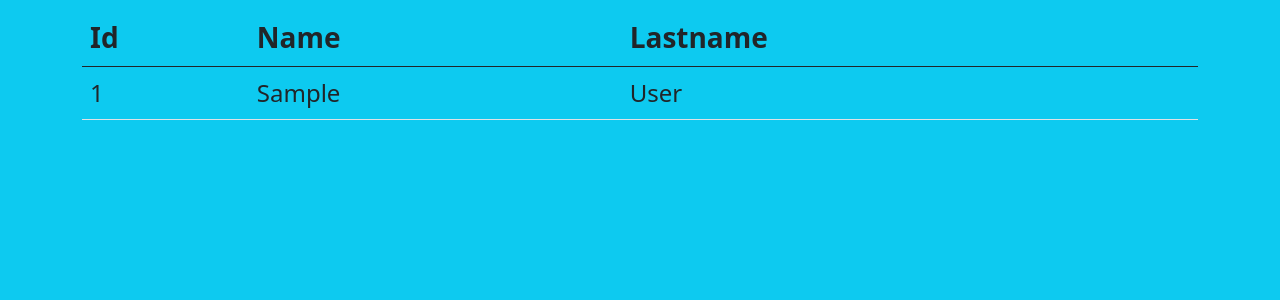
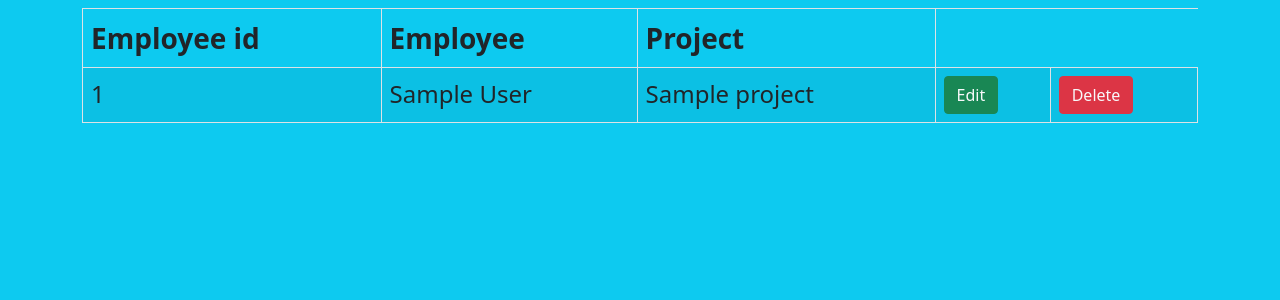
Before and after one commit to vyga81/Trecias-sprintas-CRUD, a PHP site: page /projects.php in a window 1280 px wide. Shown: the part 81-381 px from the top of the page. Run offline with PHP 8.4, Linux system fonts and the light colour scheme; tables that the repository leaves empty or names only in its code hold one stand-in row (values such as "Sample post").

Commit message:
Two table joined

```diff
--- a/projects.php
+++ b/projects.php
@@ -21,17 +21,25 @@
         die("Connection failed: " . mysqli_connect_error());
     }
 
-    $sql = "SELECT id, first_name, last_name FROM people";
+    $sql = "SELECT people.id, first_name, last_name, Project_ID, projects.project_name FROM people
+            LEFT JOIN projects ON projects.Id = people.Project_ID ";
     $result = mysqli_query($conn, $sql);
     include 'nav.php';
-    print("<table class='table'>
+    print("<table class='table table-bordered table-striped'>
     <thead>");
-    print("<tr><th class='fs-3'>Id</th><th class='fs-3'>Name</th><th class='fs-3'>Lastname</th></tr>");
+    print("<tr><th class='fs-3'>Employee id</th><th class='fs-3'>Employee</th><th class='fs-3'>Project</th></tr>");
     print("</thead>");
     if (mysqli_num_rows($result) > 0) {
         while ($row = mysqli_fetch_assoc($result)) {
-            // echo "id: " . $row["id"] . " - Name: " . $row["first_name"] . " " . $row["last_name"] . "<br>";
-            print("<tr><td class='fs-4'>{$row["id"]}</td><td class='fs-4'>{$row["first_name"]}</td><td class='fs-4'>{$row["last_name"]}</td></tr>");
+            print("<tr><td class='fs-4' >{$row["id"]}</td><td class='fs-4'>" . $row["first_name"] . ' ' . $row["last_name"] . "</td></td><td class='fs-4' >{$row["project_name"]}</td>
+            <td>
+            <a href='edit.php?id={$row["id"]}' class='btn btn-success text-light text-decoration-none'>Edit<a>
+
+            </td>
+            <td>
+             <a href='index.php?action=delete&id={$row["id"]}' class='btn btn-danger text-light text-decoration-none'>Delete<a>
+            </td>
+            </tr>");
         }
     } else {
         echo "0 results";
```
Also changed, not shown: index.php (+5 -5 lines).
